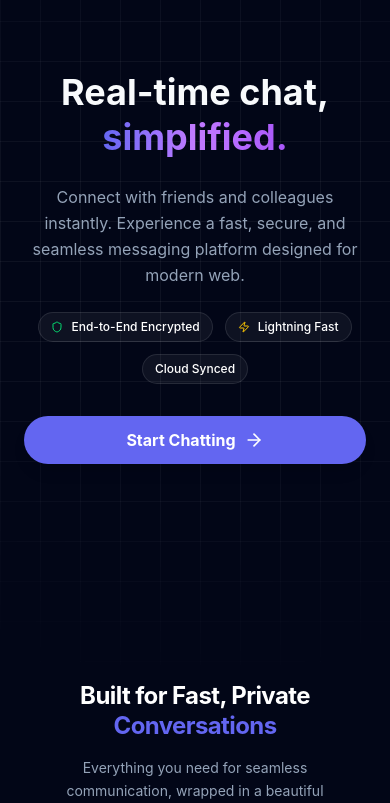
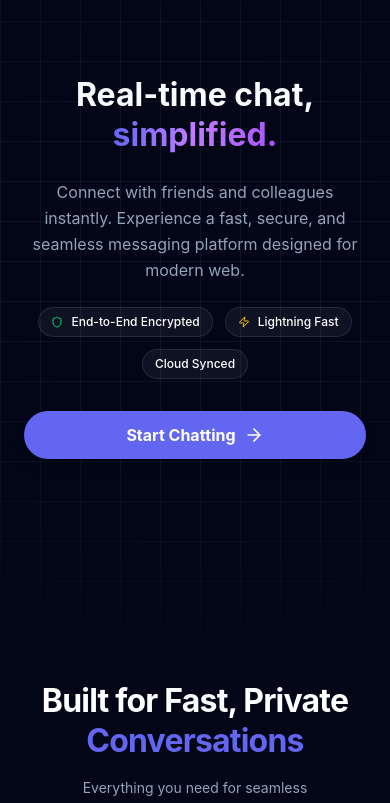
Before and after one commit to ankitbareth-dev/Chat-App-Frontend, a React (Vite) app: page / in a window 390 px wide. Shown: the part 179-982 px from the top of the page. Built offline with nearby package versions, Linux system fonts and the light colour scheme; no server answers.

Commit message:
made title text responsive for mobile devices in feature section

```diff
--- a/src/features/landing/Features.tsx
+++ b/src/features/landing/Features.tsx
@@ -74,10 +74,7 @@ export const Features = () => {
         <div className="text-center mb-12 md:mb-16 px-4">
           <h2
             className="
-    text-2xl
-    sm:text-3xl
-    md:text-4xl
-    lg:text-5xl
+  text-[clamp(2rem,5vw,3.75rem)]
   font-bold
   tracking-tight
   text-white
--- a/src/features/landing/Hero.tsx
+++ b/src/features/landing/Hero.tsx
@@ -38,7 +38,7 @@ export const Hero = () => {
     >
       <div className="container mx-auto px-6 grid lg:grid-cols-2 gap-12 items-center relative z-10">
         <div className="space-y-6 text-center lg:text-left">
-          <div className="hero-title text-4xl md:text-6xl font-bold leading-tight">
+          <div className="hero-title text-[clamp(2rem,5vw,3.75rem)] font-bold leading-tight">
             Real-time chat, <br />
             <span className="text-transparent bg-clip-text bg-gradient-to-r from-[var(--brand-primary)] via-purple-400 to-[var(--brand-accent)]">
               simplified.
```
Lines whose indentation alone changed are shown as unchanged.
